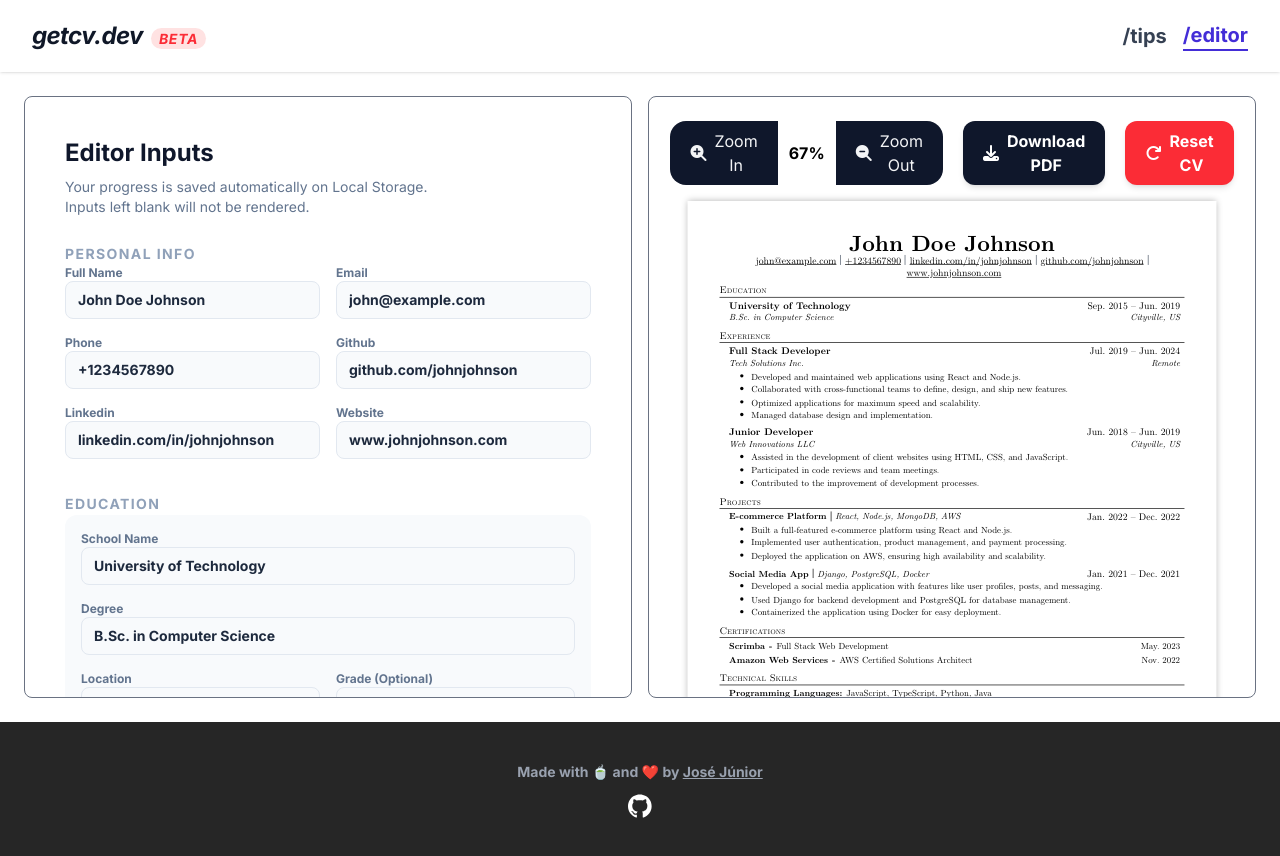
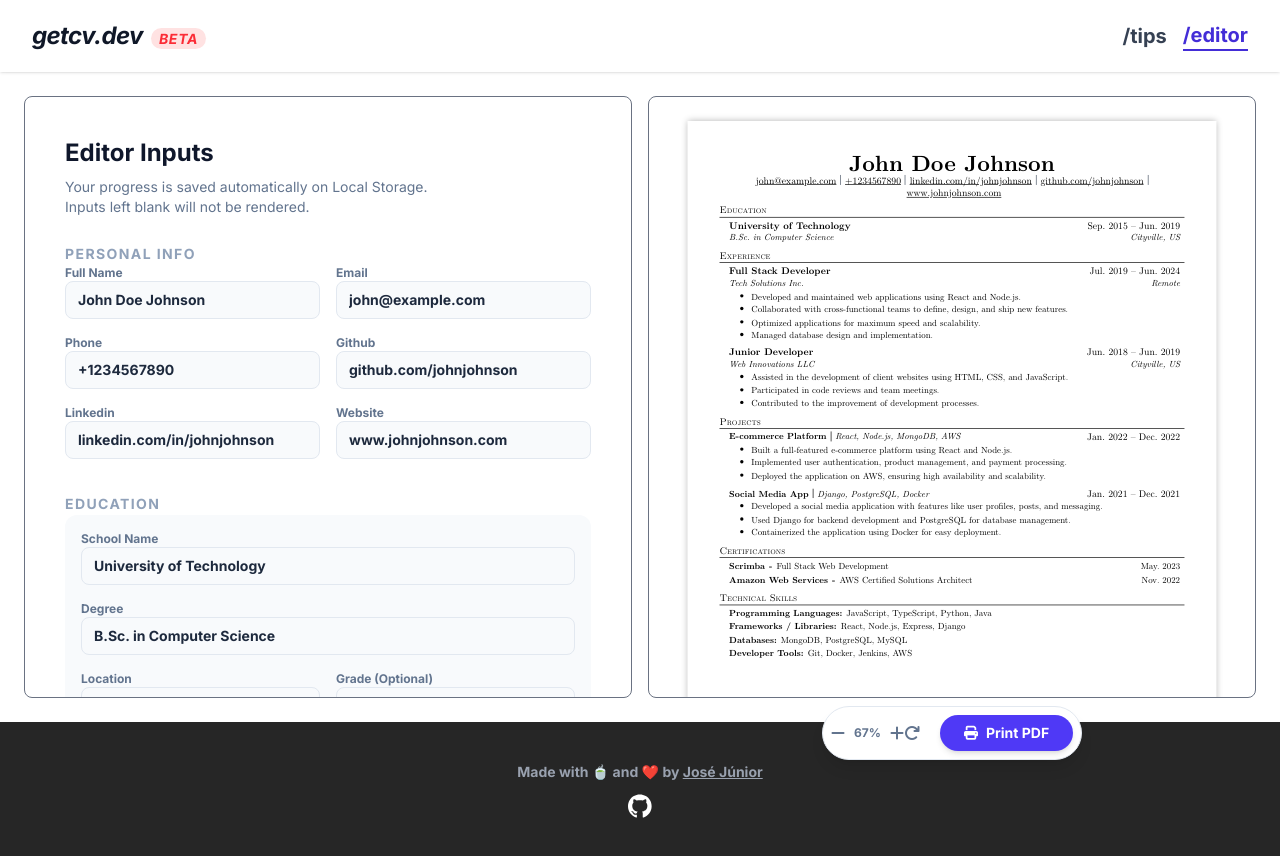
Before and after one commit to jcf-junior/getcv.dev, a React (Vite) app: page /editor in a window 1280 px wide. Built offline with nearby package versions, Linux system fonts and the light colour scheme.

Commit message:
refactor: update Toolbar layout and button styles for improved usability

```diff
--- a/src/components/Toolbar.tsx
+++ b/src/components/Toolbar.tsx
@@ -16,26 +16,28 @@ export default function Toolbar({
   resetCv,
 }: Props) {
   return (
-    <div className="flex gap-5 justify-center items-center">
-      <div className="bg-white flex items-center justify-center rounded-2xl gap-1 text-gray-100">
+    <div className="fixed bottom-10 mx-auto flex gap-5 w-fit justify-center items-center bg-white rounded-full px-2 py-2 border border-slate-200 shadow-lg z-9999">
+      <div className="bg-white flex items-center justify-center text-gray-100">
         <button
-          className="flex gap-2 items-center px-5 py-2 rounded-l-2xl bg-slate-900 hover:bg-slate-800 hover:scale-105 cursor-pointer transition-all"
-          onClick={() => zoomIn()}
+          className="text-slate-500 hover:text-slate-800 cursor-pointer transition-all"
+          onClick={() => zoomOut()}
         >
-          <i className="fas fa-magnifying-glass-plus"></i>
-          Zoom In
+          <i className="fas fa-minus"></i>
         </button>
 
         <input
           key={scaleFactor}
           aria-label="Zoom percentage"
           defaultValue={(scaleFactor * 100).toFixed(0) + "%"}
-          className="text-black font-bold w-[50px] text-center focus:outline-none"
+          className="w-[45px] text-slate-500 font-bold px-1 text-center focus:outline-none text-xs"
           onKeyDown={(e) => {
             if (e.key == "Enter") {
               const val = parseInt(e.currentTarget.value);
               if (!isNaN(val)) {
-                const clamped = Math.min(MAX_ZOOM * 100, Math.max(MIN_ZOOM * 100, val));
+                const clamped = Math.min(
+                  MAX_ZOOM * 100,
+                  Math.max(MIN_ZOOM * 100, val),
+                );
                 setScaleFactor(clamped / 100);
               }
             }
@@ -43,28 +45,27 @@ export default function Toolbar({
         />
 
         <button
-          className="flex gap-2 items-center px-5 py-2 rounded-r-2xl bg-slate-900 hover:bg-slate-800 hover:scale-105 cursor-pointer transition-all"
-          onClick={() => zoomOut()}
+          className="text-slate-500 hover:text-slate-800 cursor-pointer transition-all"
+          onClick={() => zoomIn()}
         >
-          <i className="fas fa-magnifying-glass-minus"></i>
-          Zoom Out
+          <i className="fas fa-plus"></i>
+        </button>
+
+        <button
+          className="text-slate-500 hover:text-slate-800 cursor-pointer transition-all"
+          onClick={() => {
+            resetCv();
+          }}
+        >
+          <i className="fas fa-redo"></i>
         </button>
       </div>
 
       <button
-        className="flex items-center gap-2 bg-slate-900 text-white px-5 py-2 rounded-xl font-bold hover:bg-slate-800 hover:scale-105 cursor-pointer transition-all shadow-md active:scale-95 disabled:opacity-50 disabled:cursor-not-allowed"
+        className="flex items-center gap-2 bg-indigo-600 text-white px-6 py-2 rounded-full font-bold hover:bg-slate-800 cursor-pointer transition-all shadow-md active:scale-95 disabled:opacity-50 disabled:cursor-not-allowed text-sm"
         onClick={() => window.print()}
       >
-        <i className="fas fa-download"></i>Download PDF
-      </button>
-
-      <button
-        className="flex items-center gap-2 bg-red-500 text-white px-5 py-2 rounded-xl font-bold hover:bg-red-600 hover:scale-105 cursor-pointer transition-all shadow-md active:scale-95 disabled:opacity-50 disabled:cursor-not-allowed"
-        onClick={() => {
-          resetCv();
-        }}
-      >
-        <i className="fas fa-redo"></i>Reset CV
+        <i className="fas fa-print"></i>Print PDF
       </button>
     </div>
   );
```
